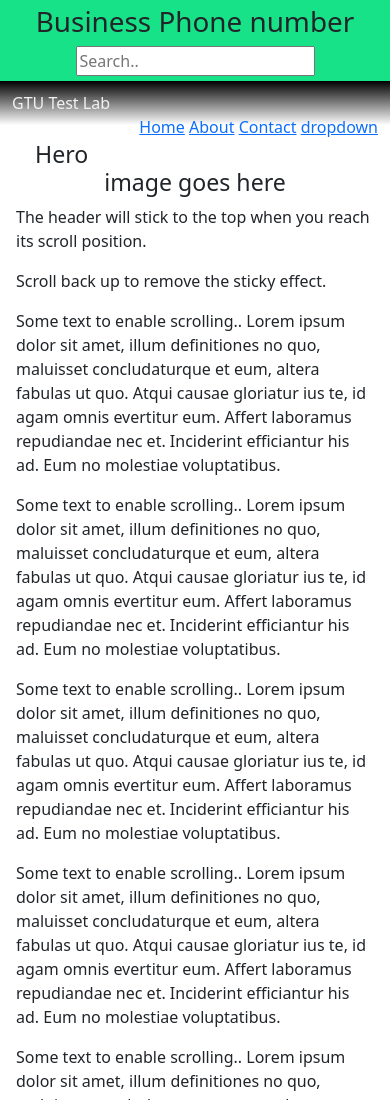
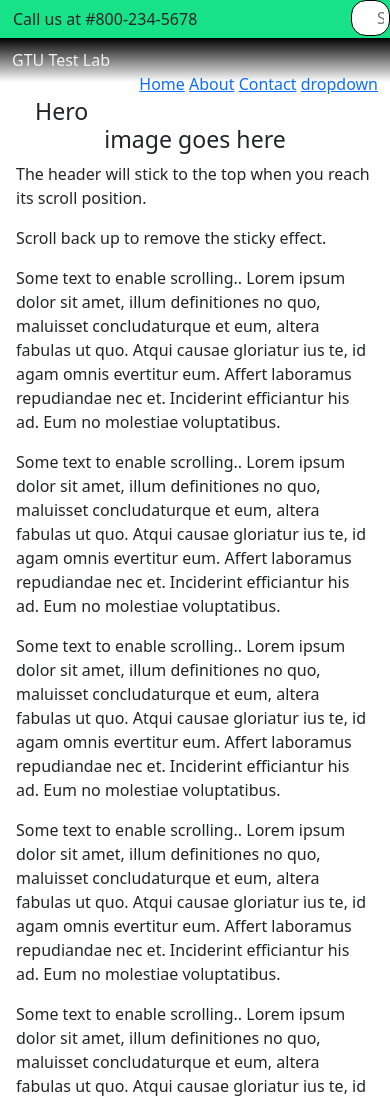
Before and after one commit to lthompson1206/gtutestlab, a plain HTML site: page index.html in a window 390 px wide. Shown: the top 1100 px of the page. Drawn offline with nearby package versions, Linux system fonts and the light colour scheme.

Commit message:
added border-radius to css & shifted phone number button to the left

```diff
--- a/css/style.css
+++ b/css/style.css
@@ -42,9 +42,30 @@ a {
 h3 {
   text-align: center;
 }
+
+.btn {
+  padding: 5px 5px 5px 25px;
+   position: absolute;
+    top: 0;
+    left: 0;
+    z-index: 5;
+    float: left
+}
+
+
+.round {
+    width: 10%;
+    border-radius: 15px;
+    border: 1px #000 solid;
+    padding: 5px 5px 5px 25px;
+    position: absolute;
+    top: 0;
+    right: 0;
+    z-index: 5;
+}
 .top-container {
   background-color: #18e287;
-  padding: 5px;
+  padding: 15px;
   text-align: center;
 }
 
--- a/index.html
+++ b/index.html
@@ -26,9 +26,9 @@
 <!-- End Header -->
     <!-- Optimal Javascript -->
     <div class="top-container">
-
-            <li><h1>Business Phone number</h1></li>
-            <input type="text" placeholder="Search..">
+      <button class="btn" type="button">Call us at #800-234-5678</button>
+            <li><h1></h1></li>
+            <input type="text" placeholder="Search.." name="search" class="round">
 
 
 
```
